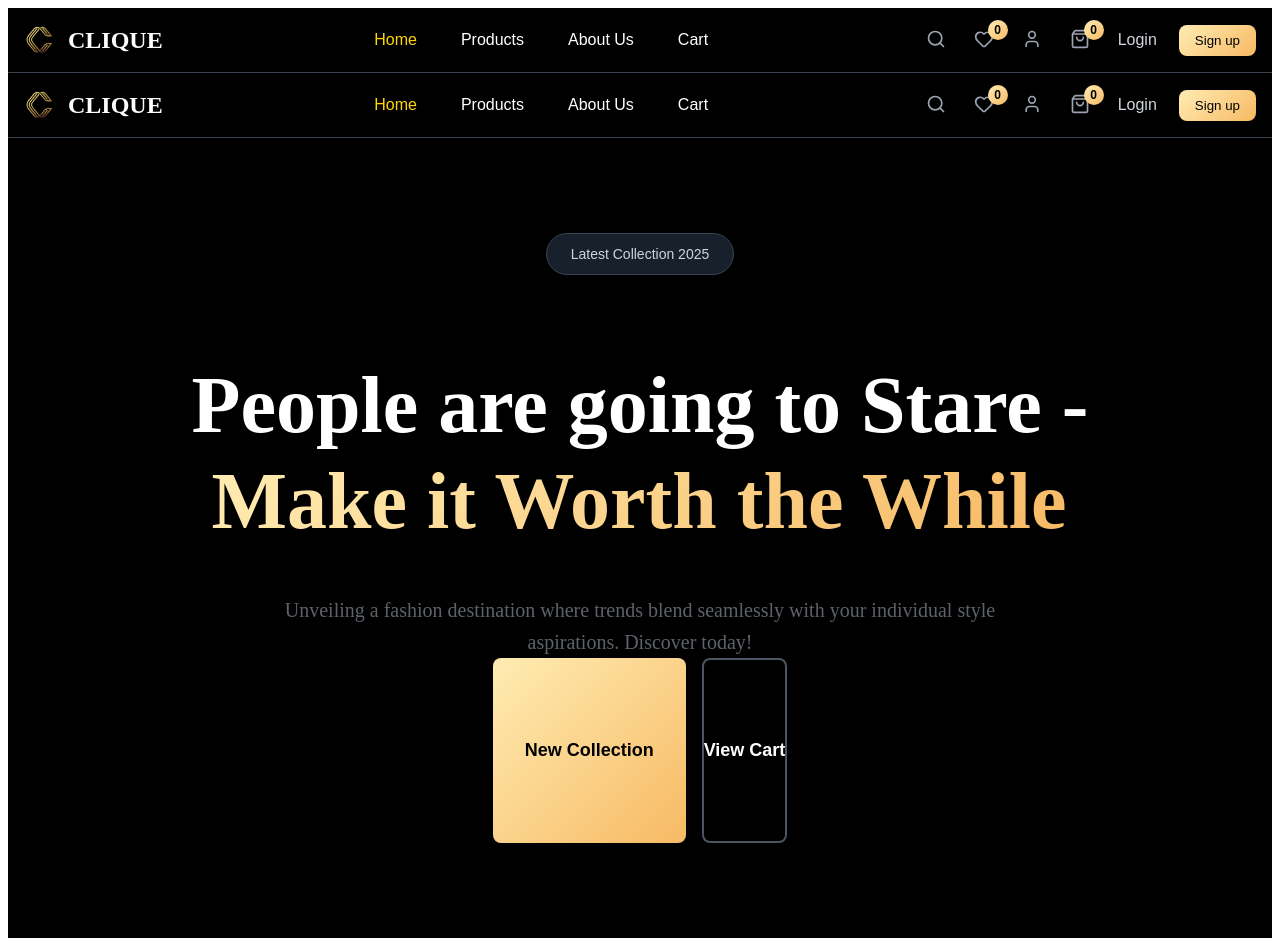
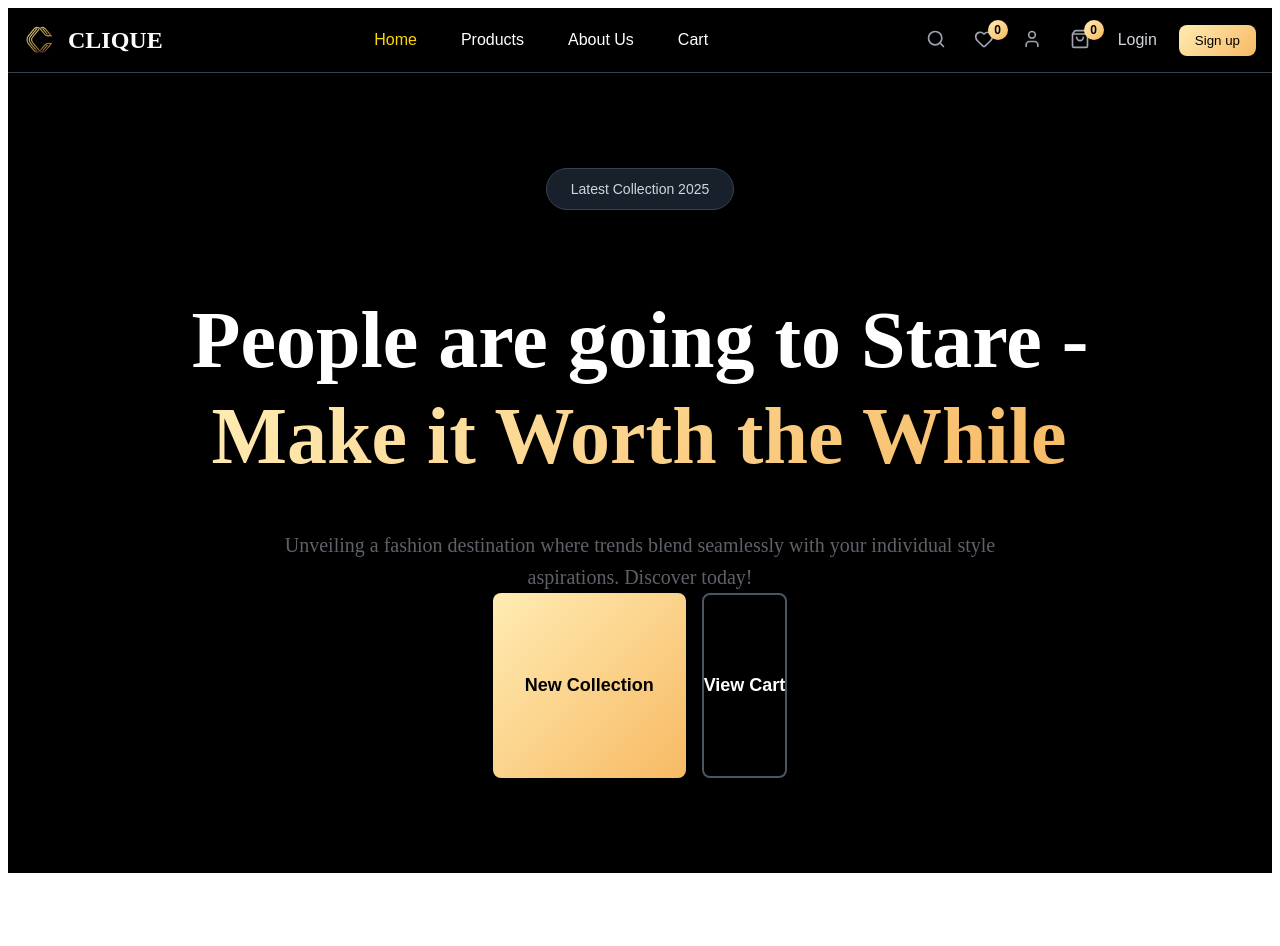
Before and after one commit to somelamedude-git/ecom_connected, a React (Create React App) app in the folder ecom/: page / in a window 1280 px wide. After the commit the page ends 881 px from the top, so only its background shows below. Built offline with nearby package versions, Linux system fonts and the light colour scheme; no server answers.

Commit message:
cocacola

```diff
--- a/ecom/src/components/CartPage.js
+++ b/ecom/src/components/CartPage.js
@@ -1,6 +1,6 @@
 import React, { useState, useEffect } from 'react';
 import { Minus, Plus, Trash2, ArrowLeft, Shield, ShoppingBag } from 'lucide-react';
-import Header from './Header';
+
 import axios from 'axios';
 import { Link } from 'react-router-dom';
 import '../styles/CartPage.css';
@@ -77,7 +77,7 @@ const subtotal = !loading
 
   return (
     <div className="cart-container">
-      <Header/>
+
       <div className="cart-main">
         {loading ? (
           <div className="loading">Loading...</div>
--- a/ecom/src/components/LandingPage.js
+++ b/ecom/src/components/LandingPage.js
@@ -1,15 +1,14 @@
 import React, { useEffect, useState } from 'react';
 import { useNavigate } from 'react-router-dom';
-import Header from '../components/Header';
 import '../styles/LandingPage.css';
-import axios from 'axios';
+
 
 function LandingPage() {
   const navigate = useNavigate();
 
   return (
     <div className="landing-container">
-      <Header/>
+
 
       <main className="landinghero">
         <div className="herokaoverlay" />
```
